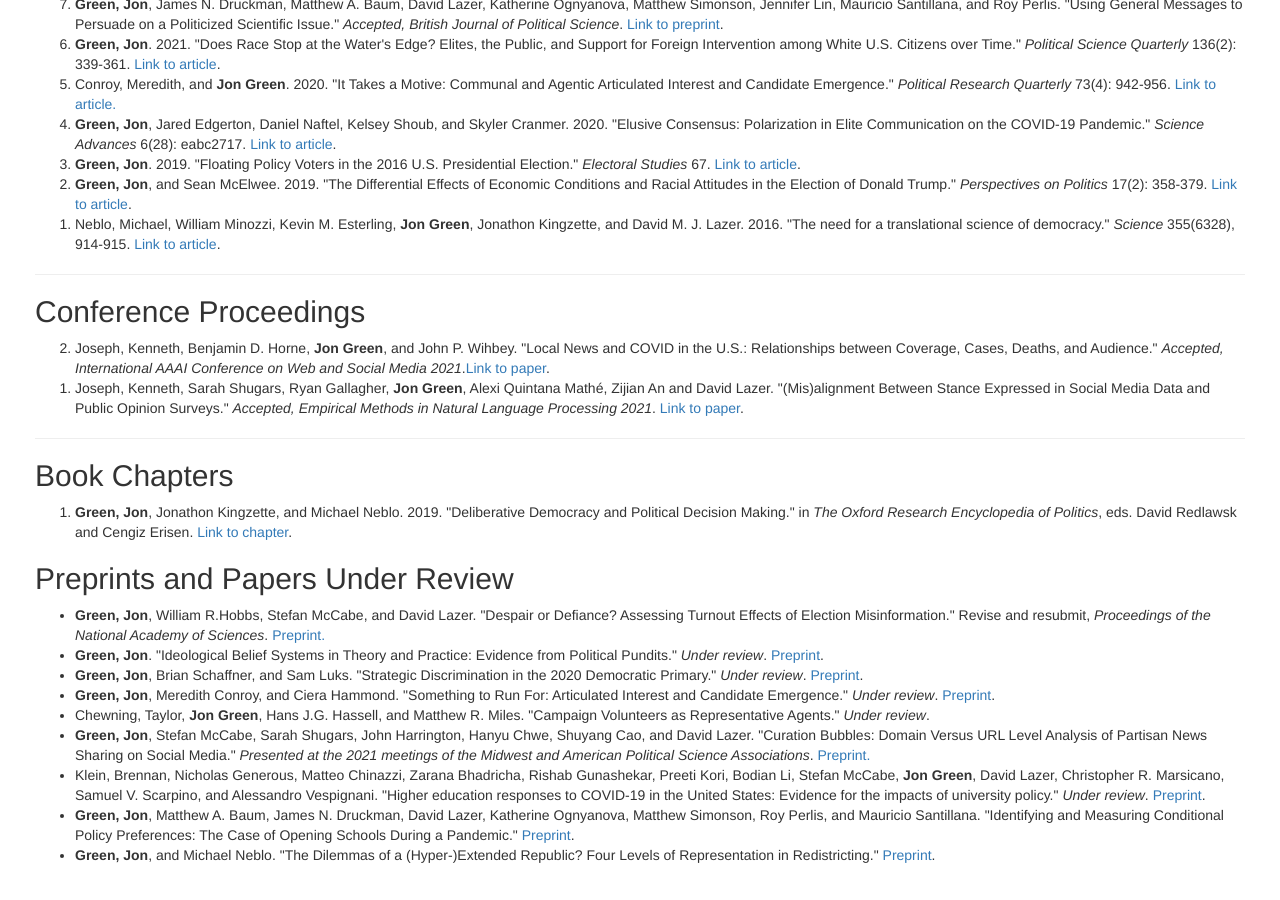
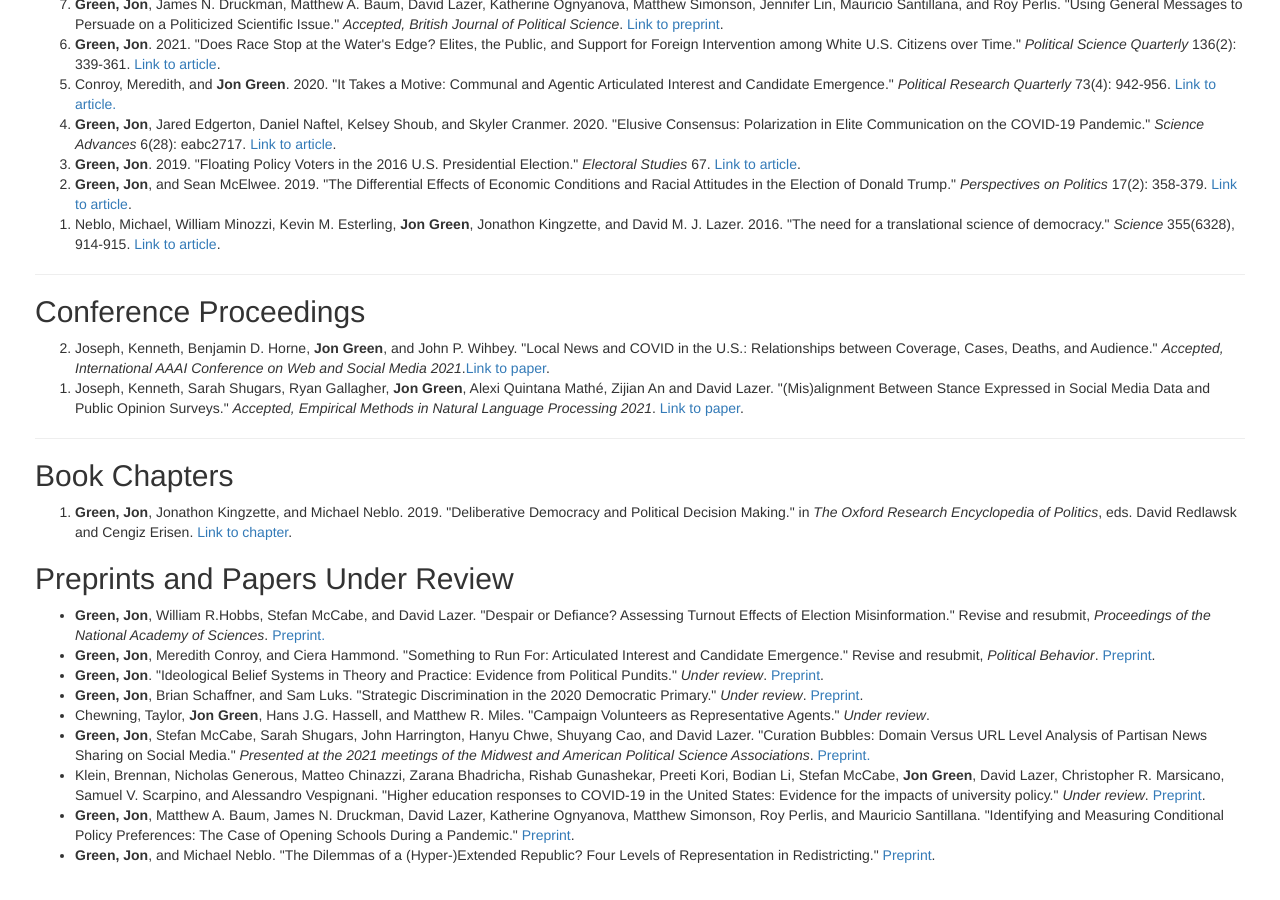
Before and after one commit to jgreen4919/jgreen4919.github.io, a Jekyll site: the page index.html, which Jekyll copies as it is, in a window 1280 px wide and 900 px high, scrolled down 691 px. Built offline with Jekyll 4.4.1, drawn with Linux system fonts in a browser that asks for light colours.

Commit message:
strf update

```diff
--- a/index.html
+++ b/index.html
@@ -55,9 +55,9 @@
     <h2>Preprints and Papers Under Review</h2>
     <ul>
     <li> <strong>Green, Jon</strong>, William R.Hobbs, Stefan McCabe, and David Lazer. "Despair or Defiance? Assessing Turnout Effects of Election Misinformation." Revise and resubmit, <i>Proceedings of the National Academy of Sciences</i>. <a href="https://osf.io/f34ac/"> Preprint.</a></li>
+    <li> <strong>Green, Jon</strong>, Meredith Conroy, and Ciera Hammond. "Something to Run For: Articulated Interest and Candidate Emergence." Revise and resubmit, <i>Political Behavior</i>. <a href="https://osf.io/5cdp7/">Preprint</a>.</li>
     <li> <strong>Green, Jon</strong>. "Ideological Belief Systems in Theory and Practice: Evidence from Political Pundits." <i>Under review</i>. <a href="https://osf.io/2cjse/">Preprint</a>.</li>
       <li> <strong>Green, Jon</strong>, Brian Schaffner, and Sam Luks. "Strategic Discrimination in the 2020 Democratic Primary." <i>Under review</i>. <a href="https://osf.io/25kew/">Preprint</a>.</li>
-      <li> <strong>Green, Jon</strong>, Meredith Conroy, and Ciera Hammond. "Something to Run For: Articulated Interest and Candidate Emergence." <i>Under review</i>. <a href="https://osf.io/5cdp7/">Preprint</a>.</li>
      <li>Chewning, Taylor, <strong>Jon Green</strong>, Hans J.G. Hassell, and Matthew R. Miles. "Campaign Volunteers as Representative Agents." <i>Under review</i>.
       <li> <strong>Green, Jon</strong>, Stefan McCabe, Sarah Shugars, John Harrington, Hanyu Chwe, Shuyang Cao, and David Lazer. "Curation Bubbles: Domain Versus URL Level Analysis of Partisan News Sharing on Social Media." <i>Presented at the 2021 meetings of the Midwest and American Political Science Associations</i>. <a href="https://osf.io/vbwer/"> Preprint.</a></li>
       <li> Klein, Brennan, Nicholas Generous, Matteo Chinazzi, Zarana Bhadricha, Rishab Gunashekar, Preeti Kori, Bodian Li, Stefan McCabe, <strong>Jon Green</strong>, David Lazer, Christopher R. Marsicano, Samuel V. Scarpino, and Alessandro Vespignani. "Higher education responses to COVID-19 in the United States: Evidence for the impacts of university policy." <i>Under review</i>. <a href="https://www.medrxiv.org/content/10.1101/2021.10.07.21264419v2">Preprint</a>.</li>
```
Also changed, not shown: 4 other files.
